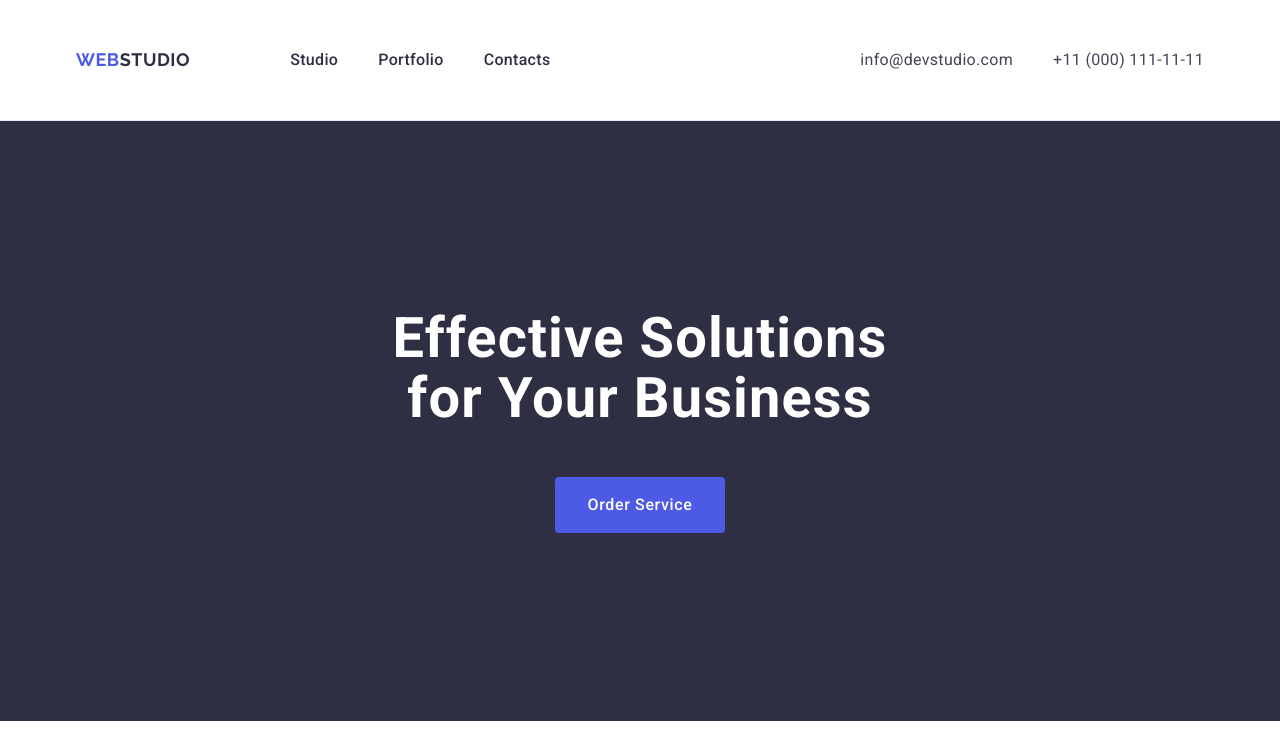
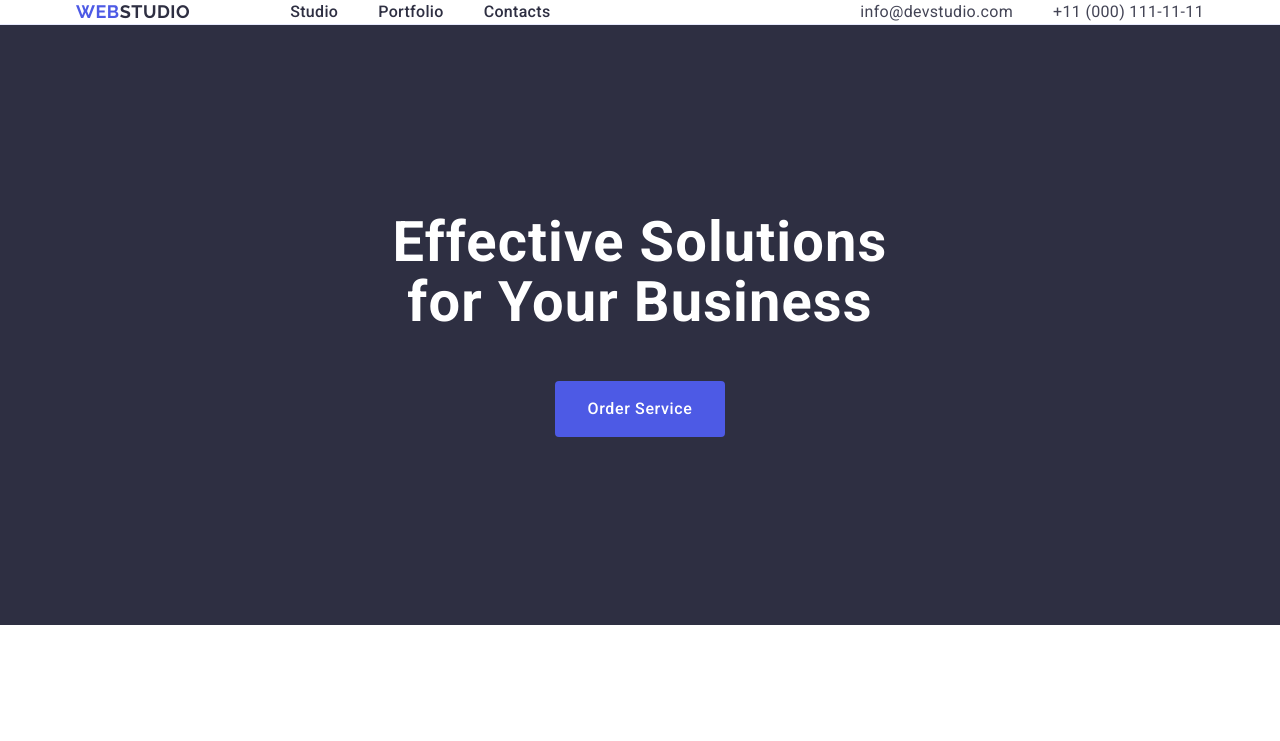
Before and after one commit to AnasteishaNotych/goit-markup-hw-3, a plain HTML site: page index.html in a window 1280 px wide. Shown: the top 741 px of the page. Drawn offline with nearby package versions, Linux system fonts and the light colour scheme.

Commit message:
latest update

```diff
--- a/css/styles.css
+++ b/css/styles.css
@@ -77,8 +77,6 @@ button:focus {
 .header-container {
   display: flex;
   justify-content: space-between;
-  padding-bottom: 24px;
-  padding-top: 24px;
 }
 
 .header-navigation {
@@ -109,13 +107,13 @@ button:focus {
 .header-contacts-list {
   display: flex;
   gap: 40px;
-  padding: 24px 0;
 }
 
 .header-list-link {
   color: #2e2f42;
   text-decoration: none;
   letter-spacing: 0.02em;
+  padding: 24px 0;
 }
 
 .header-contact-items {
@@ -266,7 +264,6 @@ button:focus {
 
 /* -------------PORTFOLIO----------------- */
 .portfolio {
-  padding: 96px 156px;
 }
 
 .portfolio-title {
```
